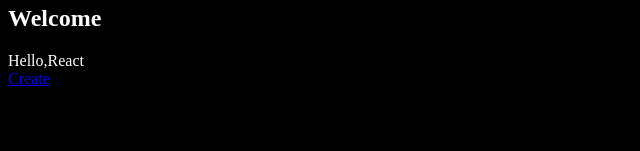
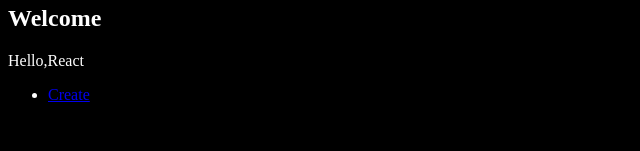
Before and after one commit to jwson-automation/Study-React-Theory, a React (Create React App) app: page / in a window 1280 px wide. Shown: the part 149-300 px from the top of the page, without its empty margins (0-640 px from the left). Built offline with nearby package versions, Linux system fonts and the light colour scheme.

Commit message:
study of update

```diff
--- a/src/App.js
+++ b/src/App.js
@@ -35,6 +35,18 @@ function Article(props){
     <h2>{props.title}</h2>
     {props.body}
   </article>}
+  // ---------------------------------------------------
+  function Update(props){
+    return <article>
+      <h2>Update</h2>
+  <form onSubmit={event=>{
+    event.preventDefault();
+    const title = event.target.title.value;
+    const body = event.target.body.value;
+    props.onCreate(title, body);
+  }}></form>
+  </article>
+}
 // ---------------------------------------------------
 function Create(props){
   return <article>
@@ -67,6 +79,8 @@ function App() {
 
   // content
   let content =null;
+  let contextControl =null;
+
 
   if (mode==='WELCOME'){//----------------------------------------------------------WELCOME 모드
     content = <Article title="Welcome" body="Hello,React"></Article>
@@ -78,8 +92,11 @@ function App() {
         title = topics[i].title;
         body = topics[i].body;
       }
+
     }
     content = <Article title={title} body={body}></Article>
+    contextControl = <li><a href ={ "/update" +id} onClick={(event)=>{event.preventDefault();
+    setMode('UPDATE')}}>Update</a></li>
   }else if(mode==='CREATE'){ //----------------------------------------------------------CREATE 모드
     content = <Create onCreate={(_title, _body)=>{
         const newTopic = {id:nextId, title:_title, body:_body}
@@ -95,6 +112,8 @@ function App() {
         setId(nextId);
         setNextId(nextId+1);
     }}></Create>
+  }else if(mode==='UPDATE'){
+    <Update></Update>
   }
   return (
     <div>
@@ -106,10 +125,13 @@ function App() {
        setId(_id);
        }}></Nav>
        {content}
-      <a href="/create" onClick={event=>{
+       <ul>
+      <li><a href="/create" onClick={event=>{
         event.preventDefault();
         setMode('CREATE');
-        }}>Create</a>
+        }}>Create</a></li>
+        {contextControl}
+        </ul>
     </div>
   );}
 
```
